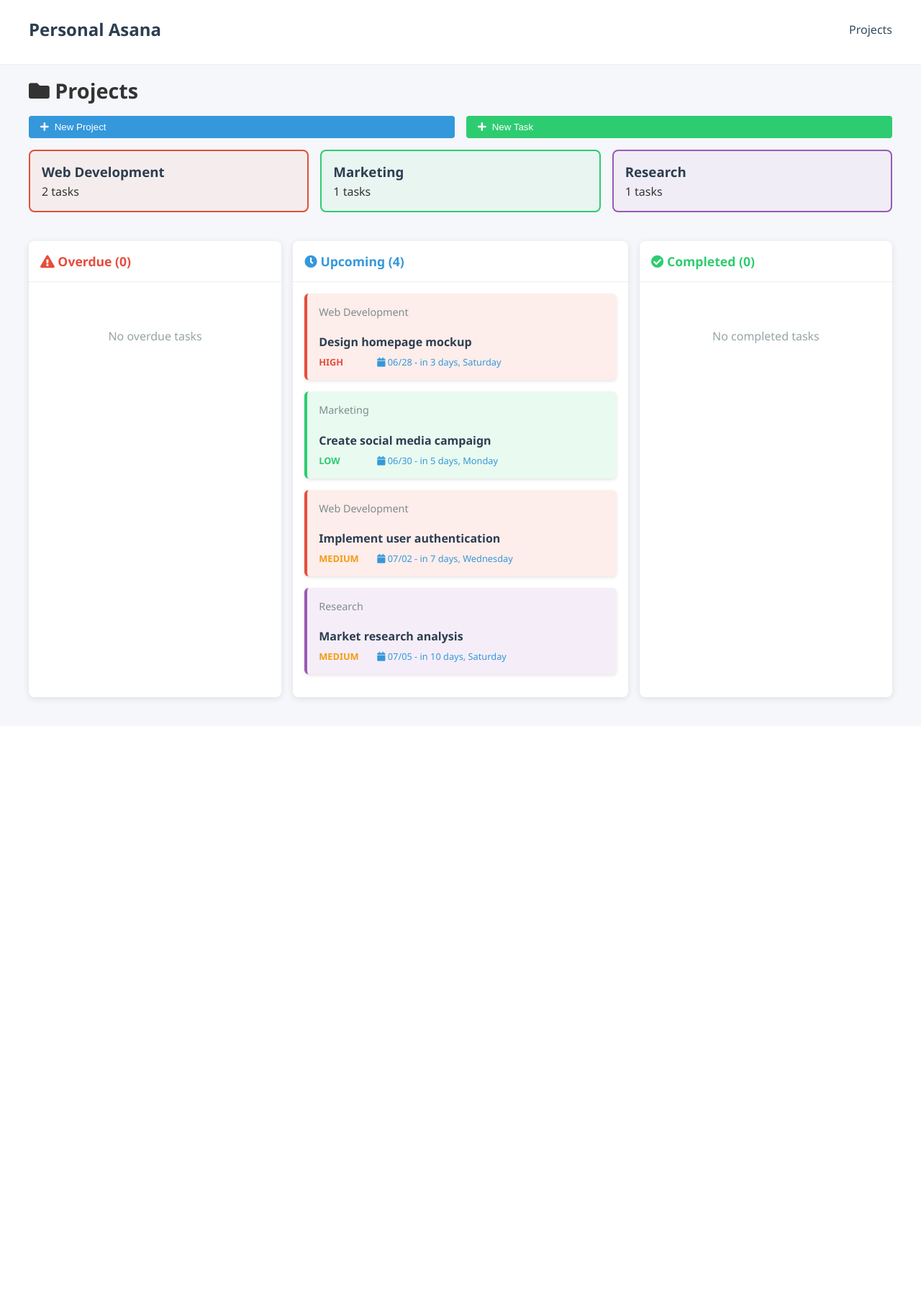
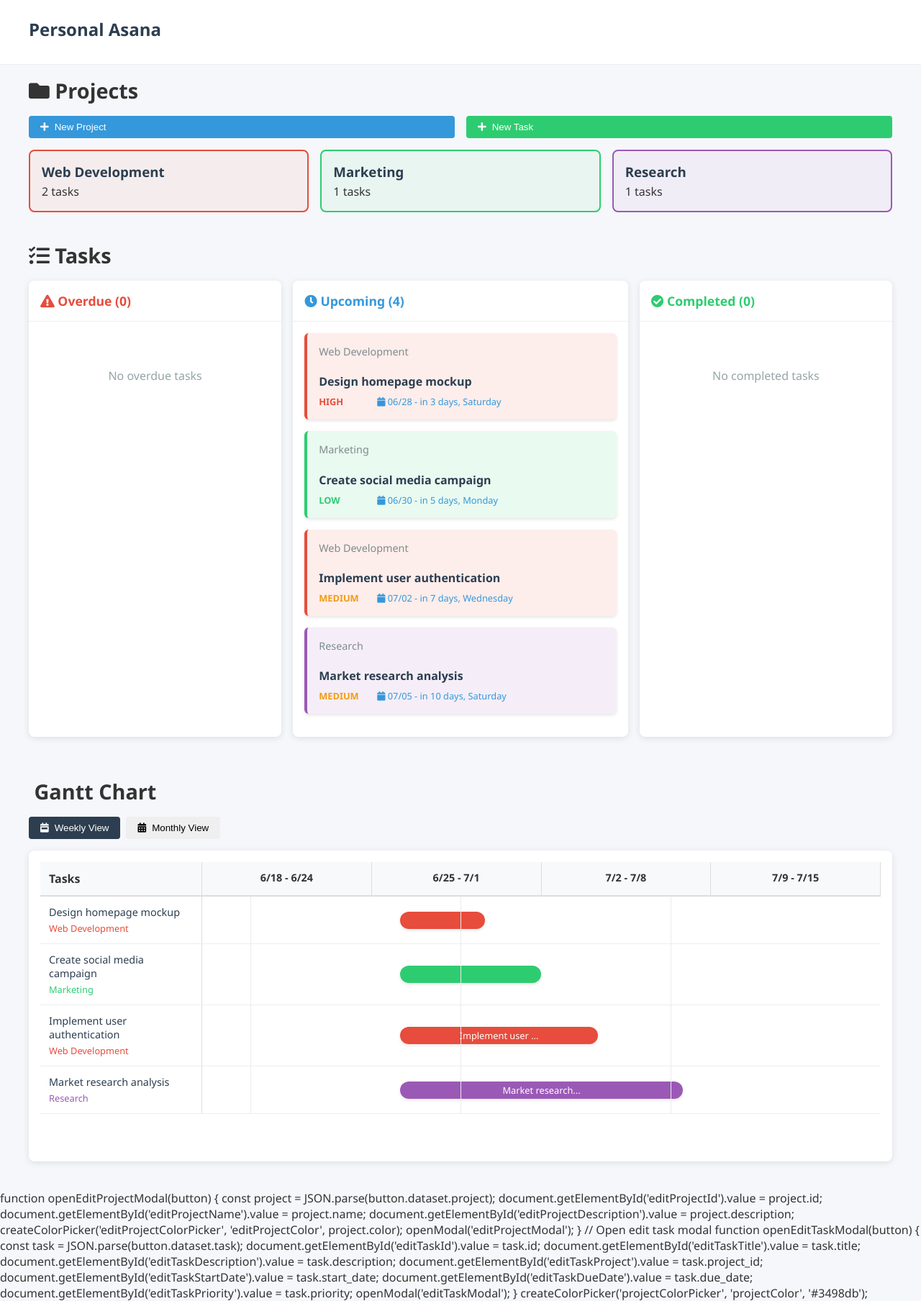
Before and after one commit to kinwong-ds/flask-task-manager, a Flask app: page / in a window 1280 px wide. Shown: the whole page at 72% size. Before the commit the page ends 977 px from the top, so only its background shows below. Run offline with Flask 3, Linux system fonts and the light colour scheme; data comes from the database, SQL or seed files in the repository.

Commit message:
gantt view

```diff
--- a/app.py
+++ b/app.py
@@ -179,6 +179,37 @@
     db.session.commit()
     return jsonify({'completed': task.completed})
 
+@app.route('/api/gantt-data')
+def gantt_data():
+    """Get tasks data formatted for Gantt chart"""
+    # Get all tasks with start and due dates, ordered by due date
+    tasks = Task.query.filter(
+        Task.start_date.isnot(None),
+        Task.due_date.isnot(None)
+    ).order_by(Task.due_date).all()
+
+    gantt_tasks = []
+    for task in tasks:
+        # Calculate duration in days
+        duration = (task.due_date - task.start_date).days + 1
+
+        gantt_tasks.append({
+            'id': task.id,
+            'title': task.title,
+            'start_date': task.start_date.isoformat(),
+            'due_date': task.due_date.isoformat(),
+            'duration': duration,
+            'completed': task.completed,
+            'priority': task.priority,
+            'project': {
+                'id': task.project.id,
+                'name': task.project.name,
+                'color': task.project.color
+            }
+        })
+
+    return jsonify(gantt_tasks)
+
 
 # Initialize database function
 def init_db():
--- a/static/css/base.css
+++ b/static/css/base.css
@@ -327,3 +327,181 @@
 .task-due-date {
     white-space: nowrap;
 }
+
+/* Gantt Chart Styles */
+.gantt-controls {
+    display: flex;
+    gap: 0.5rem;
+}
+
+.gantt-controls .btn.active {
+    background: #2c3e50;
+    color: white;
+}
+
+#ganttContainer {
+    overflow-x: auto;
+    overflow-y: visible;
+    min-height: 400px;
+    position: relative;
+}
+
+.gantt-header {
+    display: flex;
+    border-bottom: 2px solid #ddd;
+    background: #f8f9fa;
+    position: sticky;
+    top: 0;
+    z-index: 10;
+}
+
+.gantt-task-column {
+    min-width: 200px;
+    max-width: 200px;
+    padding: 0.75rem;
+    border-right: 1px solid #ddd;
+    font-weight: bold;
+    background: #f8f9fa;
+}
+
+.gantt-timeline {
+    display: flex;
+    flex: 1;
+    min-width: 800px;
+}
+
+.gantt-time-unit {
+    flex: 1;
+    min-width: 80px;
+    padding: 0.75rem 0.5rem;
+    text-align: center;
+    border-right: 1px solid #ddd;
+    font-size: 0.9rem;
+    font-weight: bold;
+}
+
+.gantt-body {
+    position: relative;
+}
+
+.gantt-row {
+    display: flex;
+    border-bottom: 1px solid #eee;
+    min-height: 50px;
+    align-items: center;
+}
+
+.gantt-row:hover {
+    background-color: #f8f9fa;
+}
+
+.gantt-task-info {
+    min-width: 200px;
+    max-width: 200px;
+    padding: 0.75rem;
+    border-right: 1px solid #ddd;
+    display: flex;
+    flex-direction: column;
+}
+
+.gantt-task-title {
+    font-weight: 500;
+    color: #2c3e50;
+    margin-bottom: 0.25rem;
+    font-size: 0.9rem;
+}
+
+.gantt-task-project {
+    font-size: 0.8rem;
+    color: #7f8c8d;
+}
+
+.gantt-timeline-container {
+    flex: 1;
+    position: relative;
+    min-width: 800px;
+}
+
+.gantt-bar-container {
+    position: relative;
+    height: 100%;
+    display: flex;
+    align-items: center;
+}
+
+.gantt-bar {
+    height: 24px;
+    border-radius: 12px;
+    position: absolute;
+    display: flex;
+    align-items: center;
+    justify-content: center;
+    color: white;
+    font-size: 0.8rem;
+    font-weight: 500;
+    cursor: pointer;
+    transition: all 0.2s ease;
+    box-shadow: 0 2px 4px rgba(0,0,0,0.1);
+}
+
+.gantt-bar:hover {
+    transform: translateY(-1px);
+    box-shadow: 0 4px 8px rgba(0,0,0,0.15);
+}
+
+.gantt-bar.completed {
+    opacity: 0.7;
+    text-decoration: line-through;
+}
+
+.gantt-grid-lines {
+    position: absolute;
+    top: 0;
+    left: 0;
+    right: 0;
+    bottom: 0;
+    pointer-events: none;
+}
+
+.gantt-grid-line {
+    position: absolute;
+    top: 0;
+    bottom: 0;
+    width: 1px;
+    background: #e9ecef;
+}
+
+.gantt-today-line {
+    background: #e74c3c !important;
+    width: 2px !important;
+    z-index: 5;
+}
+
+.gantt-empty-state {
+    text-align: center;
+    padding: 3rem;
+    color: #95a5a6;
+}
+
+.gantt-empty-state i {
+    font-size: 3rem;
+    margin-bottom: 1rem;
+    display: block;
+}
+
+/* Responsive adjustments */
+@media (max-width: 768px) {
+    .gantt-task-column,
+    .gantt-task-info {
+        min-width: 150px;
+        max-width: 150px;
+    }
+
+    .gantt-time-unit {
+        min-width: 60px;
+    }
+
+    .gantt-timeline-container {
+        min-width: 600px;
+    }
+}
--- a/static/js/main.js
+++ b/static/js/main.js
@@ -81,3 +81,189 @@
     `;
     openModal('viewTaskModal');
 }
+
+// Gantt Chart functionality
+let ganttData = [];
+let ganttView = 'weekly'; // 'weekly' or 'monthly'
+
+// Initialize Gantt chart on page load
+document.addEventListener('DOMContentLoaded', async () => {
+    await loadGanttData();
+    renderGanttChart();
+});
+
+async function loadGanttData() {
+    try {
+        const response = await fetch('/api/gantt-data');
+        ganttData = await response.json();
+    } catch (error) {
+        console.error('Error loading Gantt data:', error);
+        ganttData = [];
+    }
+}
+
+function setGanttView(view) {
+    ganttView = view;
+
+    // Update button states
+    document.getElementById('weeklyViewBtn').classList.toggle('active', view === 'weekly');
+    document.getElementById('monthlyViewBtn').classList.toggle('active', view === 'monthly');
+
+    renderGanttChart();
+}
+
+function renderGanttChart() {
+    const container = document.getElementById('ganttContainer');
+
+    if (!ganttData || ganttData.length === 0) {
+        container.innerHTML = `
+            <div class="gantt-empty-state">
+                <i class="fas fa-chart-gantt"></i>
+                <h3>No tasks with dates found</h3>
+                <p>Create tasks with both start and due dates to see them in the Gantt chart.</p>
+            </div>
+        `;
+        return;
+    }
+
+    // Sort tasks by due date (earliest first)
+    const sortedTasks = [...ganttData].sort((a, b) => new Date(a.due_date) - new Date(b.due_date));
+
+    // Calculate date range
+    const dateRange = calculateDateRange(sortedTasks);
+    const timeUnits = generateTimeUnits(dateRange.start, dateRange.end);
+
+    // Generate HTML
+    container.innerHTML = `
+        <div class="gantt-header">
+            <div class="gantt-task-column">Tasks</div>
+            <div class="gantt-timeline">
+                ${timeUnits.map(unit => `
+                    <div class="gantt-time-unit">${unit.label}</div>
+                `).join('')}
+            </div>
+        </div>
+        <div class="gantt-body">
+            ${sortedTasks.map(task => renderGanttRow(task, dateRange, timeUnits)).join('')}
+            <div class="gantt-grid-lines">
+                ${timeUnits.map((unit, index) => `
+                    <div class="gantt-grid-line ${isToday(unit.date) ? 'gantt-today-line' : ''}"
+                         style="left: ${(index + 1) * (100 / timeUnits.length)}%"></div>
+                `).join('')}
+            </div>
+        </div>
+    `;
+}
+
+function calculateDateRange(tasks) {
+    if (tasks.length === 0) return { start: new Date(), end: new Date() };
+
+    const startDates = tasks.map(t => new Date(t.start_date));
+    const endDates = tasks.map(t => new Date(t.due_date));
+
+    const minStart = new Date(Math.min(...startDates));
+    const maxEnd = new Date(Math.max(...endDates));
+
+    // Add some padding
+    const start = new Date(minStart);
+    start.setDate(start.getDate() - (ganttView === 'weekly' ? 7 : 30));
+
+    const end = new Date(maxEnd);
+    end.setDate(end.getDate() + (ganttView === 'weekly' ? 7 : 30));
+
+    return { start, end };
+}
+
+function generateTimeUnits(startDate, endDate) {
+    const units = [];
+    const current = new Date(startDate);
+
+    if (ganttView === 'weekly') {
+        // Weekly view - show weeks
+        while (current <= endDate) {
+            const weekStart = new Date(current);
+            const weekEnd = new Date(current);
+            weekEnd.setDate(weekEnd.getDate() + 6);
+
+            units.push({
+                date: new Date(current),
+                label: `${formatDate(weekStart, 'M/d')} - ${formatDate(weekEnd, 'M/d')}`,
+                start: new Date(weekStart),
+                end: new Date(weekEnd)
+            });
+
+            current.setDate(current.getDate() + 7);
+        }
+    } else {
+        // Monthly view - show months
+        while (current <= endDate) {
+            const monthStart = new Date(current.getFullYear(), current.getMonth(), 1);
+            const monthEnd = new Date(current.getFullYear(), current.getMonth() + 1, 0);
+
+            units.push({
+                date: new Date(current),
+                label: formatDate(current, 'MMM yyyy'),
+                start: new Date(monthStart),
+                end: new Date(monthEnd)
+            });
+
+            current.setMonth(current.getMonth() + 1);
+        }
+    }
+
+    return units;
+}
+
+function renderGanttRow(task, dateRange, timeUnits) {
+    const taskStart = new Date(task.start_date);
+    const taskEnd = new Date(task.due_date);
+
+    // Calculate position and width
+    const totalDuration = dateRange.end - dateRange.start;
+    const taskStartOffset = taskStart - dateRange.start;
+    const taskDuration = taskEnd - taskStart;
+
+    const leftPercent = (taskStartOffset / totalDuration) * 100;
+    const widthPercent = (taskDuration / totalDuration) * 100;
+
+    return `
+        <div class="gantt-row">
+            <div class="gantt-task-info">
+                <div class="gantt-task-title">${task.title}</div>
+                <div class="gantt-task-project" style="color: ${task.project.color}">
+                    ${task.project.name}
+                </div>
+            </div>
+            <div class="gantt-timeline-container">
+                <div class="gantt-bar-container">
+                    <div class="gantt-bar ${task.completed ? 'completed' : ''}"
+                         style="left: ${Math.max(0, leftPercent)}%;
+                                width: ${Math.max(2, widthPercent)}%;
+                                background-color: ${task.project.color};"
+                         title="${task.title} (${formatDate(taskStart, 'M/d')} - ${formatDate(taskEnd, 'M/d')})">
+                        ${task.duration <= 7 ? '' : task.title.substring(0, 15) + (task.title.length > 15 ? '...' : '')}
+                    </div>
+                </div>
+            </div>
+        </div>
+    `;
+}
+
+function formatDate(date, format) {
+    const options = {
+        'M/d': { month: 'numeric', day: 'numeric' },
+        'MMM yyyy': { month: 'short', year: 'numeric' }
+    };
+
+    return date.toLocaleDateString('en-US', options[format] || {});
+}
+
+function isToday(date) {
+    const today = new Date();
+    return date.toDateString() === today.toDateString();
+}
+
+// Initialize weekly view as active
+document.addEventListener('DOMContentLoaded', () => {
+    document.getElementById('weeklyViewBtn').classList.add('active');
+});
--- a/templates/base.html
+++ b/templates/base.html
@@ -12,7 +12,6 @@
         <div class="container">
             <a href="{{ url_for('index') }}" class="nav-brand">Personal Asana</a>
             <ul class="nav-links">
-                <li><a href="{{ url_for('index') }}">Projects</a></li>
             </ul>
         </div>
     </nav>
--- a/templates/index.html
+++ b/templates/index.html
@@ -48,6 +48,11 @@
 </div>
 
 <!-- Tasks Sections -->
+<div class="page-header" style="margin-bottom: 1rem;">
+    <h1 style="margin: 0; font-size: 1.8rem;">
+        <i class="fas fa-tasks"></i> Tasks
+    </h1>
+</div>
 <div class="grid grid-3">
     <!-- Overdue Tasks -->
     <div class="card">
@@ -183,6 +188,31 @@
                 {% if not completed_tasks %}
                 <p style="text-align: center; color: #95a5a6; padding: 2rem;">No completed tasks</p>
                 {% endif %}
+            </div>
+        </div>
+    </div>
+</div>
+
+<!-- Gantt Chart Section -->
+<div class="page-header" style="margin-top: 2rem; margin-bottom: 1rem;">
+    <h1 style="margin: 0; font-size: 1.8rem;">
+        <i class="fas fa-chart-gantt"></i> Gantt Chart
+    </h1>
+    <div class="gantt-controls" style="margin-top: 1rem;">
+        <button class="btn btn-primary" id="weeklyViewBtn" onclick="setGanttView('weekly')">
+            <i class="fas fa-calendar-week"></i> Weekly View
+        </button>
+        <button class="btn" id="monthlyViewBtn" onclick="setGanttView('monthly')">
+            <i class="fas fa-calendar-alt"></i> Monthly View
+        </button>
+    </div>
+</div>
+
+<div class="card">
+    <div class="card-body">
+        <div id="ganttChart">
+            <div id="ganttContainer">
+                <!-- Gantt chart will be rendered here -->
             </div>
         </div>
     </div>
@@ -561,6 +591,33 @@
         const project = JSON.parse(button.dataset.project);
         document.getElementById('editProjectId').value = project.id;
         document.getElementById('editProjectName').value = project.name;
+        document.getElementById('editProjectDescription').value = project.description || '';
+        createColorPicker('editProjectColorPicker', 'editProjectColor', project.color);
+        openModal('editProjectModal');
+    }
+
+    // Open edit task modal
+    function openEditTaskModal(button) {
+        const task = JSON.parse(button.dataset.task);
+        document.getElementById('editTaskId').value = task.id;
+        document.getElementById('editTaskTitle').value = task.title;
+        document.getElementById('editTaskDescription').value = task.description || '';
+        document.getElementById('editTaskProject').value = task.project_id;
+        document.getElementById('editTaskStartDate').value = task.start_date || '';
+        document.getElementById('editTaskDueDate').value = task.due_date || '';
+        document.getElementById('editTaskPriority').value = task.priority;
+        openModal('editTaskModal');
+    }
+
+    // Initialize color pickers when modals open
+    document.addEventListener('DOMContentLoaded', () => {
+        createColorPicker('projectColorPicker', 'projectColor', '#3498db');
+    });
+</script>
+    function openEditProjectModal(button) {
+        const project = JSON.parse(button.dataset.project);
+        document.getElementById('editProjectId').value = project.id;
+        document.getElementById('editProjectName').value = project.name;
         document.getElementById('editProjectDescription').value = project.description;
         createColorPicker('editProjectColorPicker', 'editProjectColor', project.color);
         openModal('editProjectModal');
```
